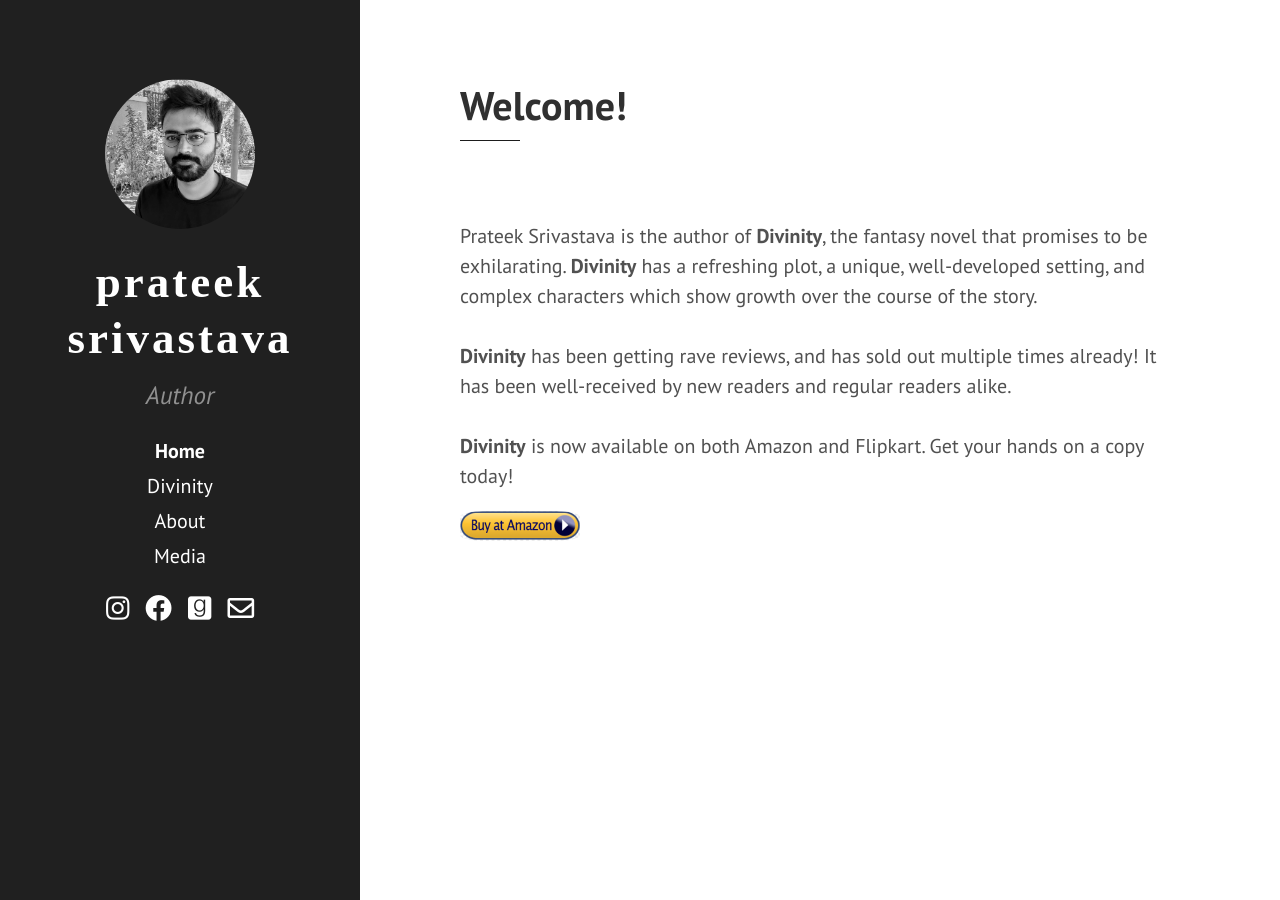
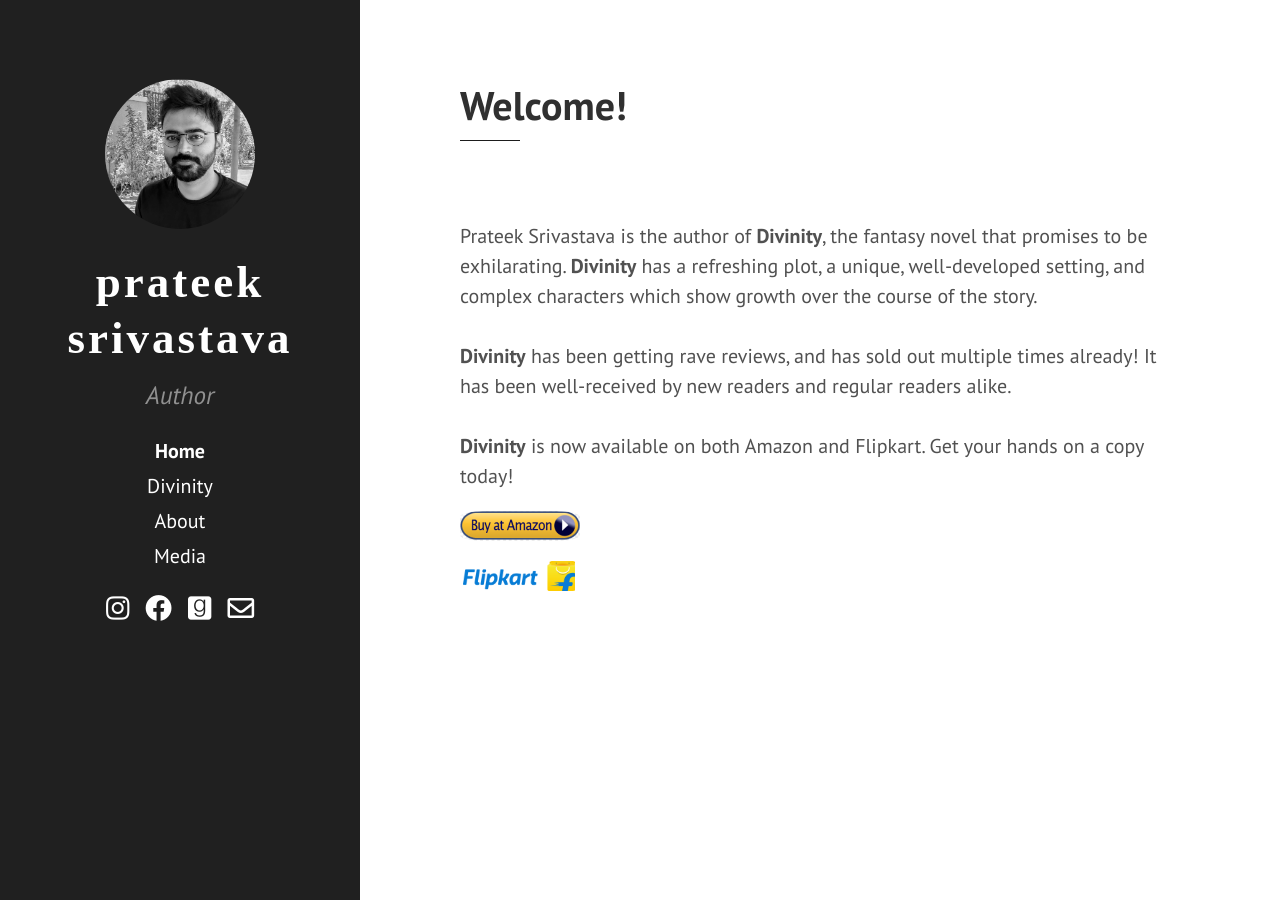
Before and after one commit to pratzo13/pratzo13.github.io, a Jekyll site: the page built from 00_home.md, in a window 1280 px wide. Built offline with Jekyll 4.4.1, drawn with Linux system fonts in a browser that asks for light colours; nearby versions of some CDN libraries.

Commit message:
Adding flipkart buy link

```diff
--- a/00_home.md
+++ b/00_home.md
@@ -16,3 +16,8 @@ permalink: /
   <img src="/media/buynow.png" alt=""/>
 </a>
 </div>
+<div class="fk-cropped">
+<a href="https://www.flipkart.com/divinity/p/itm717c831414b62?pid=9781513656113&lid=LSTBOK978151365611356BJCG" target="_blank">
+  <img src="/media/flipkart-logo.png" alt=""/>
+</a>
+</div>
--- a/public/css/website.css
+++ b/public/css/website.css
@@ -25,6 +25,17 @@
   margin: -47px 0px 0px 0px;
 }
 
+.fk-cropped {
+  width: 115px;
+  height: 30px;
+  overflow: hidden;
+  margin-top: 20px
+}
+
+.fk-cropped img {
+  margin: 0px 15px 0px 3px;
+}
+
 .divinity-banner {
   width: auto;
   text-align: left;
```
Also changed, not shown: 01_divinity.md (+5 -0 lines), media/flipkart-logo.png (added).
